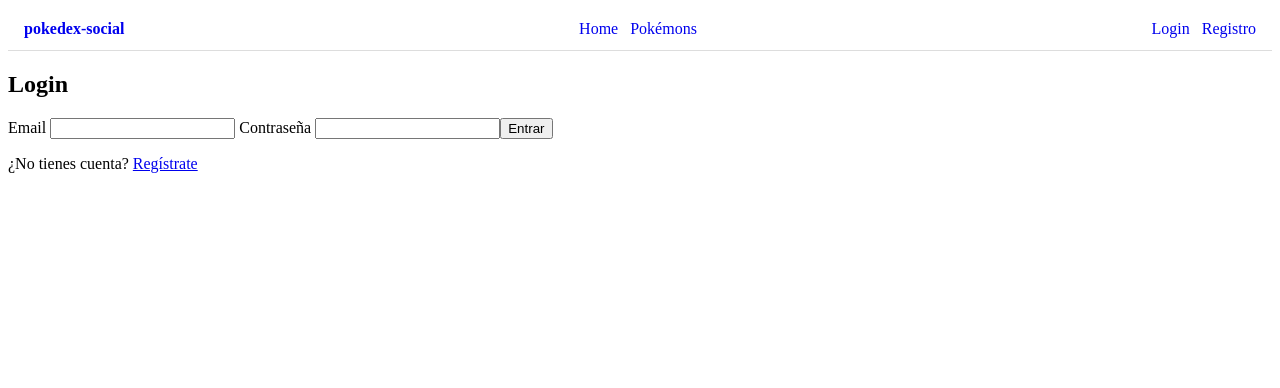
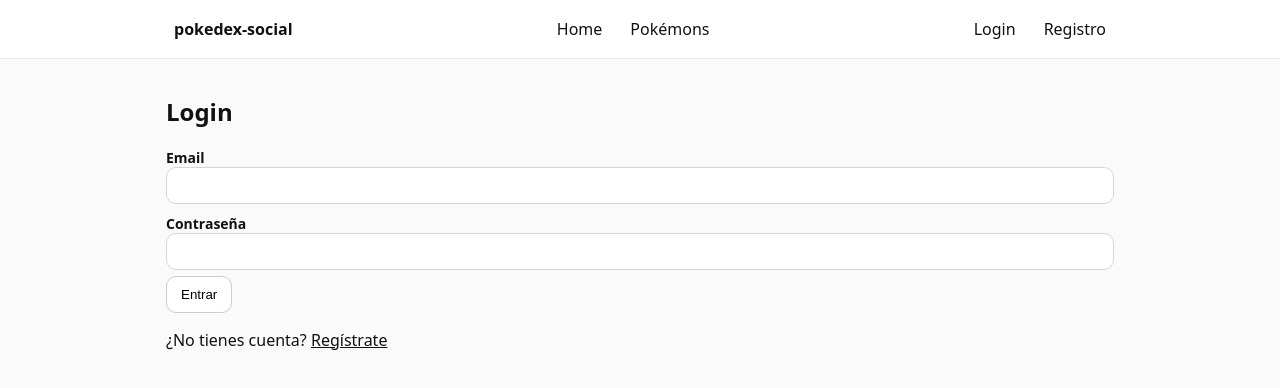
Before and after one commit to Annihilux/pokedex-social, an Angular app: page /login in a window 1280 px wide. Shown: the top 388 px of the page. Built offline with nearby package versions, Linux system fonts and the light colour scheme.

Commit message:
Estilos globales, layout container y navbar mejorada

```diff
--- a/src/app/app.html
+++ b/src/app/app.html
@@ -1,2 +1,5 @@
 <app-navbar></app-navbar>
-<router-outlet></router-outlet>
+
+<main class="container">
+  <router-outlet></router-outlet>
+</main>
--- a/src/app/shared/components/navbar/navbar.html
+++ b/src/app/shared/components/navbar/navbar.html
@@ -1,32 +1,25 @@
 <nav class="navbar">
+  <div class="inner">
     <a routerLink="/" class="brand">pokedex-social</a>
 
     <div class="links">
-    <!-- Públicos -->
       <a routerLink="/">Home</a>
       <a routerLink="/pokemons">Pokémons</a>
-
-    <!-- Privados -->
       <a *ngIf="auth.isAuthenticated()" routerLink="/favorites">Favoritos</a>
-
-    <!-- Admin -->
       <a *ngIf="auth.isAdmin()" routerLink="/admin/users">Admin: Usuarios</a>
       <a *ngIf="auth.isAdmin()" routerLink="/admin/content">Admin: Contenido</a>
     </div>
 
     <div class="auth">
-    <!-- Si NO está logueado -->
       <ng-container *ngIf="!auth.isAuthenticated(); else logged">
         <a routerLink="/login">Login</a>
         <a routerLink="/register">Registro</a>
       </ng-container>
 
-    <!-- Si está logueado -->
       <ng-template #logged>
-      <span class="role">
-        {{ auth.profile()?.role }}
-      </span>
+        <span class="role">{{ auth.profile()?.role }}</span>
         <button type="button" (click)="logout()">Logout</button>
       </ng-template>
     </div>
+  </div>
 </nav>
--- a/src/app/shared/components/navbar/navbar.scss
+++ b/src/app/shared/components/navbar/navbar.scss
@@ -1,14 +1,21 @@
 .navbar {
+  background: white;
+  border-bottom: 1px solid #e6e6e6;
+}
+
+.inner {
+  max-width: 980px;
+  margin: 0 auto;
+  padding: 12px 16px;
+
   display: flex;
   align-items: center;
   justify-content: space-between;
   gap: 16px;
-  padding: 12px 16px;
-  border-bottom: 1px solid #ddd;
 }
 
 .brand {
-  font-weight: 700;
+  font-weight: 800;
   text-decoration: none;
 }
 
@@ -16,12 +23,22 @@
   display: flex;
   align-items: center;
   gap: 12px;
+  flex-wrap: wrap;
 }
 
 a {
   text-decoration: none;
+  padding: 6px 8px;
+  border-radius: 10px;
 }
 
-button {
-  cursor: pointer;
+a:hover {
+  background: #f2f2f2;
 }
+
+.role {
+  padding: 6px 10px;
+  border: 1px dashed #ccc;
+  border-radius: 999px;
+  font-size: 12px;
+}
--- a/src/styles.scss
+++ b/src/styles.scss
@@ -1 +1,79 @@
-/* You can add global styles to this file, and also import other style files */
+/* Base */
+* { box-sizing: border-box; }
+html, body { height: 100%; }
+
+body {
+  margin: 0;
+  font-family: system-ui, -apple-system, Segoe UI, Roboto, Arial, sans-serif;
+  background: #fafafa;
+  color: #111;
+}
+
+/* Layout */
+.container {
+  max-width: 980px;
+  margin: 0 auto;
+  padding: 16px;
+}
+
+/* Links */
+a {
+  color: inherit;
+}
+
+/* Cards */
+.card {
+  background: white;
+  border: 1px solid #e6e6e6;
+  border-radius: 14px;
+  padding: 14px;
+}
+
+/* Forms */
+label {
+  display: block;
+  margin: 10px 0 6px;
+  font-weight: 600;
+  font-size: 14px;
+}
+
+input, textarea, select {
+  width: 100%;
+  padding: 10px 12px;
+  border: 1px solid #d6d6d6;
+  border-radius: 10px;
+  outline: none;
+  background: white;
+}
+
+input:focus, textarea:focus, select:focus {
+  border-color: #111;
+}
+
+/* Buttons */
+button, .btn {
+  display: inline-block;
+  padding: 10px 14px;
+  border-radius: 10px;
+  border: 1px solid #ccc;
+  background: white;
+  cursor: pointer;
+}
+
+button:disabled {
+  opacity: 0.6;
+  cursor: not-allowed;
+}
+
+.btn.primary, button.primary {
+  border-color: #111;
+  font-weight: 700;
+}
+
+.btn.ghost {
+  border-style: dashed;
+}
+
+/* Helpers */
+.muted { color: #666; }
+.row { display: flex; gap: 12px; flex-wrap: wrap; }
```
Lines whose indentation alone changed are shown as unchanged.
